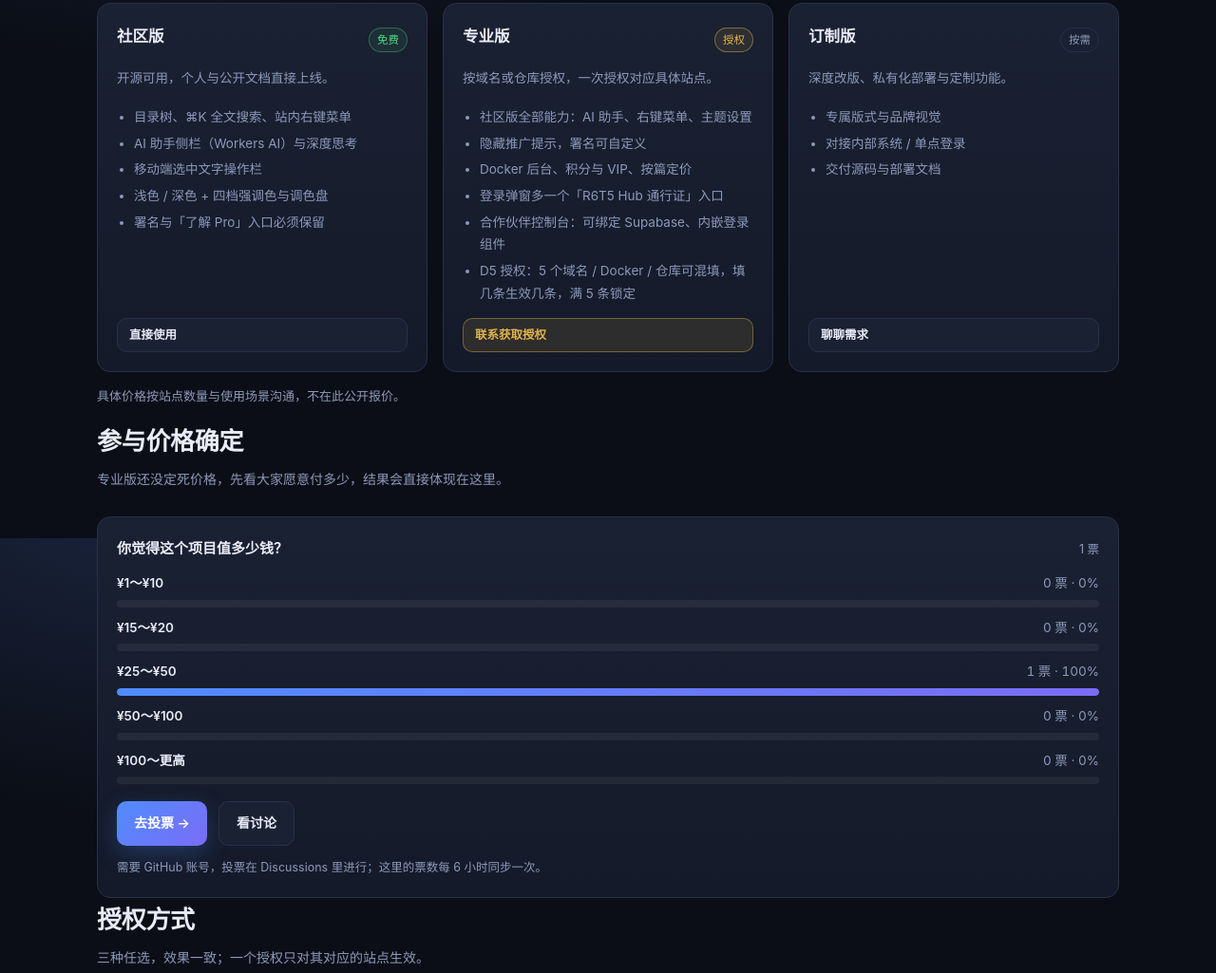
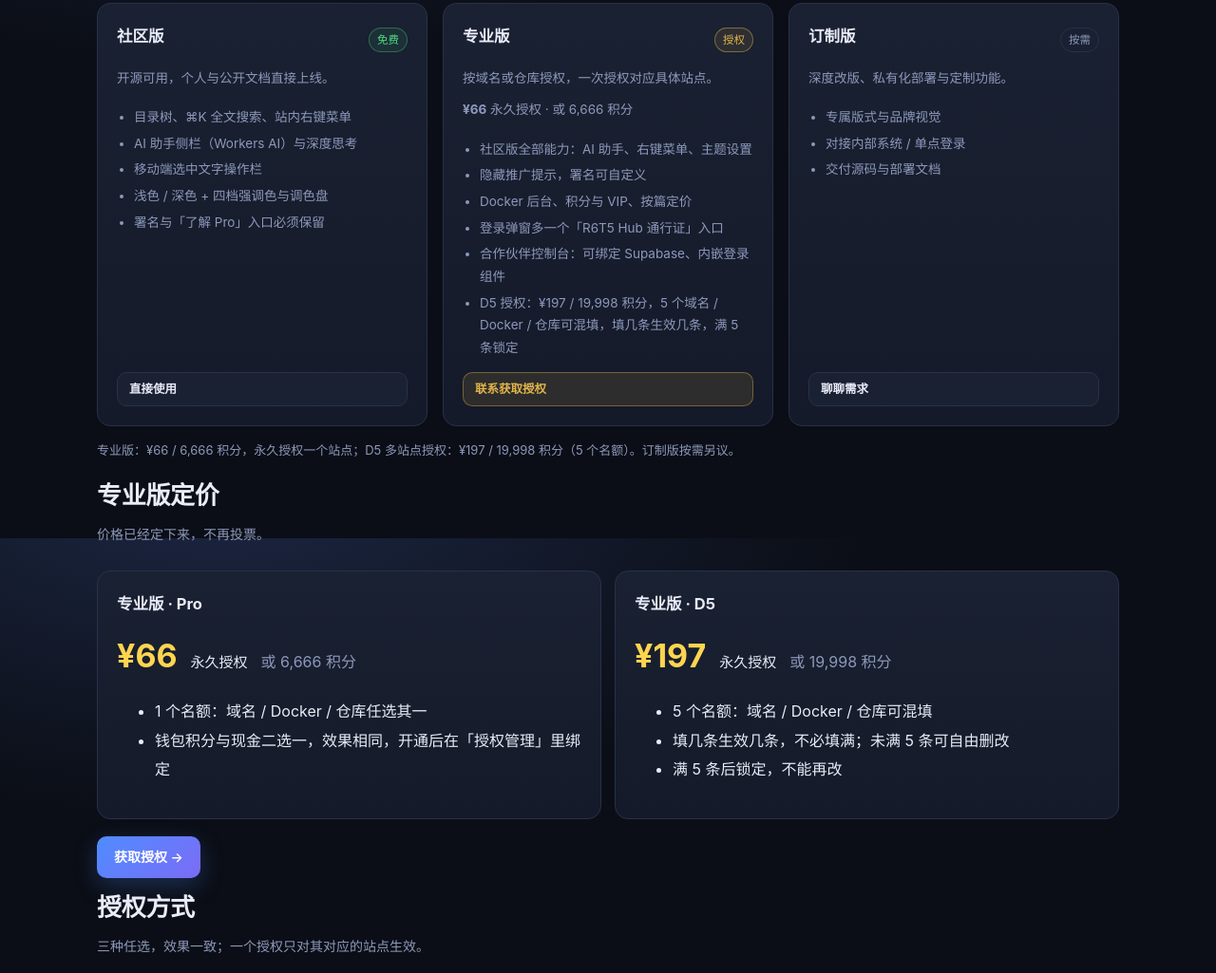
Before and after one commit to TanchiPanda/rtdocs-home, a plain HTML site: page pricing.html in a window 1280 px wide. Shown: the part 233-1258 px from the top of the page at 95% size. Drawn offline with Linux system fonts and the light colour scheme.

Commit message:
feat(pricing): 撤回投票，定价 Pro ¥66/6666 积分、D5 ¥197/19998 积分

```diff
--- a/assets/site.js
+++ b/assets/site.js
@@ -101,6 +101,11 @@
       const r = await fetch('data/poll.json', { cache: 'no-cache' });
       if (r.ok) d = await r.json();
     } catch (e) {}
+    if (d && d.closed) {
+      if (box) box.innerHTML = '<p class="poll-empty">价格已定，投票已关闭。</p>';
+      if (teaser) teaser.textContent = '';
+      return;
+    }
     if (!d || !d.options) {
       if (box) box.innerHTML = '<p class="poll-empty">投票数据暂时读不到，点下面的按钮直接去 GitHub 投。</p>';
       return;
--- a/data/poll.json
+++ b/data/poll.json
@@ -25,5 +25,8 @@
       "label": "¥100～更高",
       "votes": 0
     }
-  ]
+  ],
+  "closed": true,
+  "closedAt": "2026-11-14",
+  "decided": "Pro ¥66 / 6,666 积分；D5 ¥197 / 19,998 积分"
 }
--- a/pricing.html
+++ b/pricing.html
@@ -40,13 +40,14 @@
     <div class="card edition">
       <div class="top"><h3>专业版</h3><span class="badge pro">授权</span></div>
       <p>按域名或仓库授权，一次授权对应具体站点。</p>
+      <p class="price"><b>¥66</b> <span>永久授权 · 或 6,666 积分</span></p>
       <ul>
         <li>社区版全部能力：AI 助手、右键菜单、主题设置</li>
         <li>隐藏推广提示，署名可自定义</li>
         <li>Docker 后台、积分与 VIP、按篇定价</li>
         <li>登录弹窗多一个「R6T5 Hub 通行证」入口</li>
         <li>合作伙伴控制台：可绑定 Supabase、内嵌登录组件</li>
-        <li>D5 授权：5 个域名 / Docker / 仓库可混填，填几条生效几条，满 5 条锁定</li>
+        <li>D5 授权：¥197 / 19,998 积分，5 个域名 / Docker / 仓库可混填，填几条生效几条，满 5 条锁定</li>
       </ul>
       <a class="btn sm gold" style="margin-top:auto" href="https://github.com/TanchiPanda/r6t5-docs-community/issues/new?template=feature_request.yml" target="_blank" rel="noopener">联系获取授权</a>
     </div>
@@ -61,18 +62,41 @@
       <a class="btn sm" style="margin-top:auto" href="https://github.com/TanchiPanda/r6t5-docs-community/issues/new?template=feature_request.yml" target="_blank" rel="noopener">聊聊需求</a>
     </div>
   </div>
-  <p style="color:var(--muted);font-size:13px;margin-top:14px">具体价格按站点数量与使用场景沟通，不在此公开报价。</p>
+  <p style="color:var(--muted);font-size:13px;margin-top:14px">专业版：¥66 / 6,666 积分，永久授权一个站点；D5 多站点授权：¥197 / 19,998 积分（5 个名额）。订制版按需另议。</p>
 </section>
 
-<section class="wrap" id="poll">
-  <div class="sec-head"><h2>参与价格确定</h2><p>专业版还没定死价格，先看大家愿意付多少，结果会直接体现在这里。</p></div>
-  <div class="card">
-    <div id="pollBox"><p class="poll-empty">正在读取投票…</p></div>
+<section class="wrap" id="price">
+  <div class="sec-head"><h2>专业版定价</h2><p>价格已经定下来，不再投票。</p></div>
+  <div class="grid" style="grid-template-columns:repeat(auto-fit,minmax(260px,1fr));gap:14px">
+    <div class="card">
+      <h3 style="margin-bottom:10px">专业版 · Pro</h3>
+      <div style="display:flex;align-items:baseline;gap:14px;flex-wrap:wrap">
+        <b style="font-size:34px;color:#ffd54f">¥66</b>
+        <span style="font-size:15px">永久授权</span>
+        <span style="color:var(--muted)">或 6,666 积分</span>
+      </div>
+      <ul style="margin-top:14px;line-height:1.9">
+        <li>1 个名额：域名 / Docker / 仓库任选其一</li>
+        <li>钱包积分与现金二选一，效果相同，开通后在「授权管理」里绑定</li>
+      </ul>
+    </div>
+    <div class="card">
+      <h3 style="margin-bottom:10px">专业版 · D5</h3>
+      <div style="display:flex;align-items:baseline;gap:14px;flex-wrap:wrap">
+        <b style="font-size:34px;color:#ffd54f">¥197</b>
+        <span style="font-size:15px">永久授权</span>
+        <span style="color:var(--muted)">或 19,998 积分</span>
+      </div>
+      <ul style="margin-top:14px;line-height:1.9">
+        <li>5 个名额：域名 / Docker / 仓库可混填</li>
+        <li>填几条生效几条，不必填满；未满 5 条可自由删改</li>
+        <li>满 5 条后锁定，不能再改</li>
+      </ul>
+    </div>
+  </div>
     <div class="cta" style="justify-content:flex-start;margin-top:18px">
-      <a class="btn primary" id="pollLink" href="https://github.com/TanchiPanda/r6t5-docs-community/discussions/2" target="_blank" rel="noopener">去投票 →</a>
-      <a class="btn" href="https://github.com/TanchiPanda/r6t5-docs-community/discussions/2" target="_blank" rel="noopener">看讨论</a>
+      <a class="btn primary" href="https://github.com/TanchiPanda/r6t5-docs-community/issues/new?template=feature_request.yml" target="_blank" rel="noopener">获取授权 →</a>
     </div>
-    <p style="color:var(--muted);font-size:12.5px;margin:12px 0 0">需要 GitHub 账号，投票在 Discussions 里进行；这里的票数每 6 小时同步一次。</p>
   </div>
 </section>
 
```
Also changed, not shown: index.html (+2 -6 lines).
